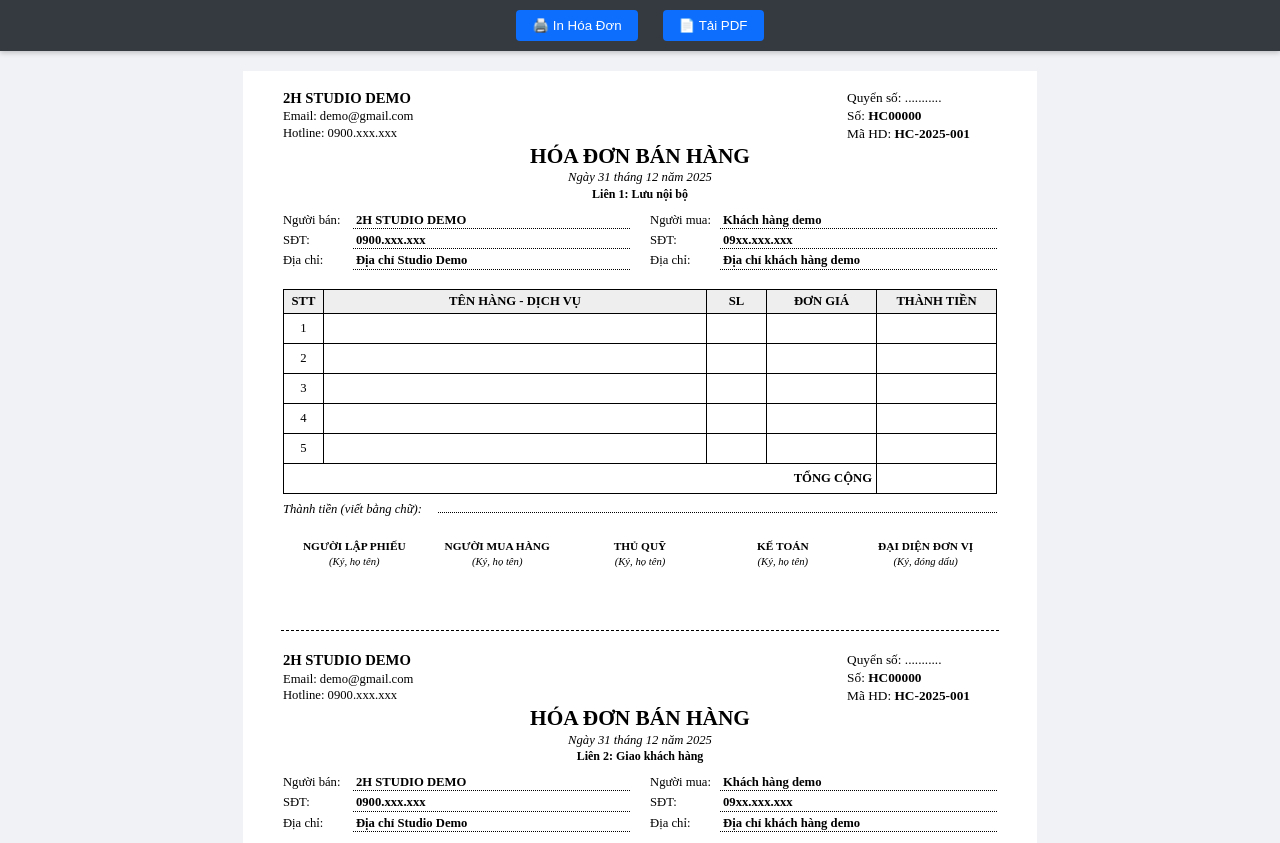
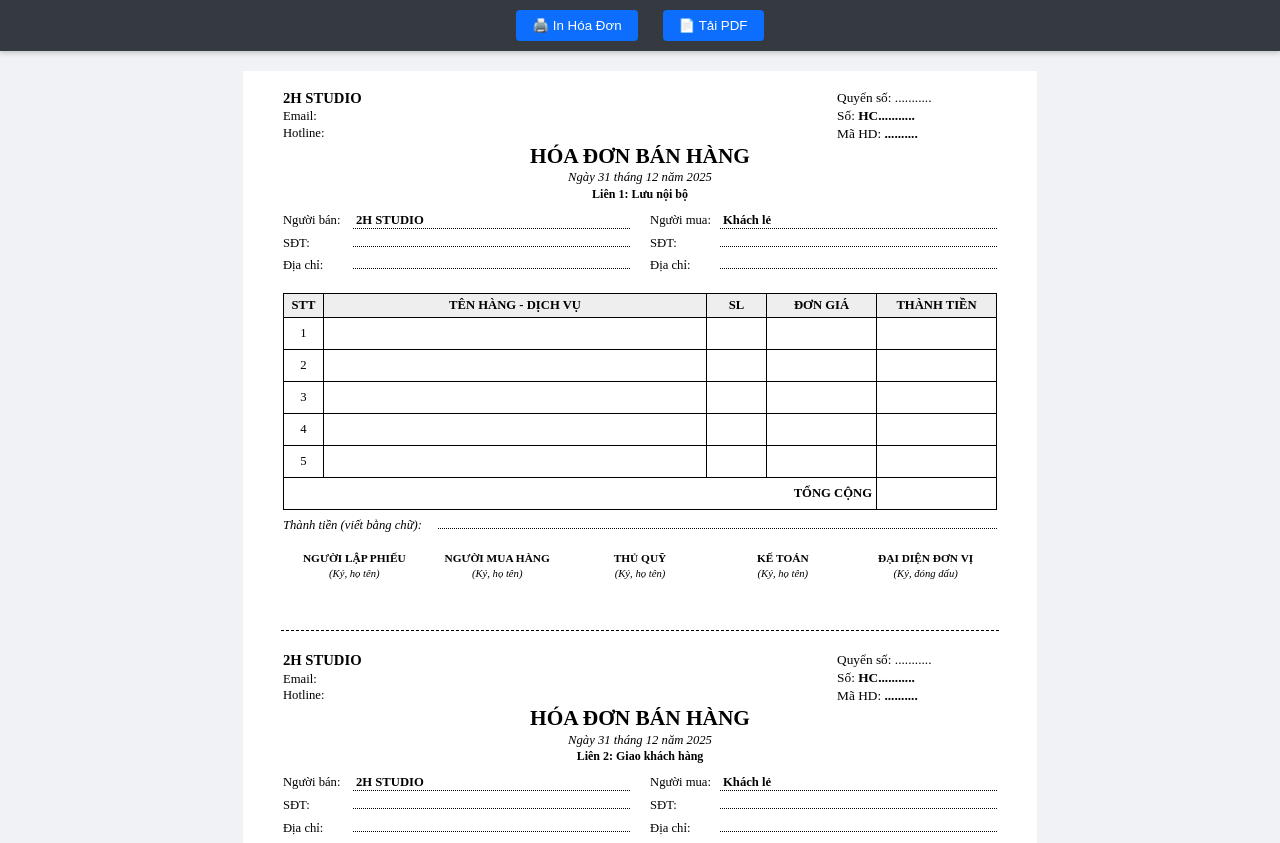
Before and after one commit to hiephoangstudio-source/hoadonthanhtoan, a plain HTML site: page index.html in a window 1280 px wide. Shown: the top 843 px of the page. Drawn offline with Linux system fonts and the light colour scheme; a web font is replaced by a local one.

Commit message:
Update index.html

```diff
--- a/index.html
+++ b/index.html
@@ -52,7 +52,7 @@
         .studio-name { font-weight: bold; font-size: 11pt; text-transform: uppercase; display: block; margin-bottom: 2px; }
         .studio-info { display: block; font-size: 9.5pt; margin-bottom: 1px; }
 
-        .header-right { text-align: left; min-width: 150px; }
+        .header-right { text-align: left; min-width: 160px; }
         .voucher-num-line { font-size: 10pt; margin-bottom: 2px; }
 
         .title-section { text-align: center; margin-bottom: 12px; margin-top: -5px; }
@@ -60,17 +60,15 @@
         .date-sub { font-style: italic; font-size: 9.5pt; margin: 1px 0; }
         .lien-info { font-weight: bold; font-size: 9pt; }
 
-        /* Thông tin người bán & người mua */
         .info-grid { display: grid; grid-template-columns: 1fr 1fr; gap: 20px; margin-bottom: 10px; }
 
         .form-row { display: flex; align-items: baseline; margin-bottom: 4px; }
-        .label { white-space: nowrap; margin-right: 5px; font-size: 9.5pt; min-width: 65px; font-weight: normal; }
+        .label { white-space: nowrap; margin-right: 5px; font-size: 9.5pt; min-width: 65px; }
         .value { flex: 1; border-bottom: 1px dotted #000; font-weight: bold; padding-left: 3px; font-size: 9.5pt; min-height: 14px; }
 
-        /* Table CSS */
         table.stock-table { width: 100%; border-collapse: collapse; font-size: 9.5pt; margin: 5px 0; }
         table.stock-table th { border: 1px solid #000; padding: 4px 2px; background: #eee; font-weight: bold; text-align: center;}
-        table.stock-table td { border: 1px solid #000; padding: 4px; height: 30px; vertical-align: middle; }
+        table.stock-table td { border: 1px solid #000; padding: 4px; height: 32px; vertical-align: middle; }
 
         .center { text-align: center; }
         .right { text-align: right; }
@@ -79,7 +77,7 @@
         .signatures { display: flex; justify-content: space-between; text-align: center; margin-top: 15px; }
         .sig-col { flex: 1; }
         .sig-title { font-weight: bold; font-size: 8.5pt; margin-bottom: 2px; text-transform: uppercase; }
-        .sig-note { font-style: italic; font-size: 8pt; margin: 0 0 40px 0; }
+        .sig-note { font-style: italic; font-size: 8pt; margin: 0 0 45px 0; }
         .sig-name { font-weight: bold; font-size: 9.5pt; }
 
         @media print {
@@ -106,49 +104,44 @@
     <script>
         const params = new URLSearchParams(window.location.search);
 
-        const chiNhanh = params.get('chi_nhanh') || "HC";
-        const dynamicSo = chiNhanh === "SG" ? "SG00000" : "HC00000";
-        const dynamicMa = params.get('ma_hd') || (chiNhanh + "-2025-001");
+        // 1. Xử lý Mã chi nhánh để ra "Số:"
+        const chiNhanh = (params.get('chi_nhanh') || "HC").toUpperCase();
+        const soHienThi = chiNhanh === "SG" ? "SG..........." : "HC...........";
+
+        // 2. Lấy Mã HD từ hệ thống (ưu tiên tham số ma_hd hoặc id)
+        const maHienThi = params.get('ma_hd') || params.get('id') || "..........";
 
         const dbData = {
             meta: {
-                id_phieu: params.get('id') || dynamicSo,
-                ma_hd: dynamicMa,
+                so_phieu: soHienThi,
+                ma_hd: maHienThi,
                 ngay_lap: params.get('ngay') || new Date().toISOString().split('T')[0],
             },
             seller: {
-                ten: params.get('ten_studio') || "2H STUDIO DEMO",
-                email: params.get('email_studio') || "demo@gmail.com",
-                sdt: params.get('sdt_studio') || "0900.xxx.xxx",
-                dia_chi: params.get('diachi_studio') || "Địa chỉ Studio Demo"
+                ten: params.get('ten_studio') || "2H STUDIO",
+                email: params.get('email_studio') || "",
+                sdt: params.get('hotline_studio') || params.get('sdt_studio') || "",
+                dia_chi: params.get('dia_chi_studio') || params.get('diachi_studio') || ""
             },
             buyer: {
-                ten: params.get('khach') || "Khách hàng demo",
-                sdt: params.get('sdt') || "09xx.xxx.xxx",
-                dia_chi: params.get('diachi') || "Địa chỉ khách hàng demo"
+                ten: params.get('khach') || "Khách lẻ",
+                sdt: params.get('sdt') || "",
+                dia_chi: params.get('diachi') || ""
             }
         };
 
         function createVoucherHtml(lienNumber, lienText) {
-            let d = new Date();
-            if(dbData.meta.ngay_lap) d = new Date(dbData.meta.ngay_lap);
+            let d = new Date(dbData.meta.ngay_lap);
+            if(isNaN(d.getTime())) d = new Date();
             const dateStr = `Ngày ${d.getDate().toString().padStart(2,'0')} tháng ${(d.getMonth()+1).toString().padStart(2,'0')} năm ${d.getFullYear()}`;
 
             let rowsHtml = '';
             for (let i = 0; i < 5; i++) {
-                rowsHtml += `
-                    <tr>
-                        <td class="center">${i+1}</td>
-                        <td></td>
-                        <td></td>
-                        <td></td>
-                        <td></td>
-                    </tr>`;
+                rowsHtml += `<tr><td class="center">${i+1}</td><td></td><td></td><td></td><td></td></tr>`;
             }
 
             return `
             <div class="voucher-section">
-                <!-- HEADER LEFT: Tên, Email, Hotline -->
                 <div class="header-section">
                     <div class="header-left">
                         <span class="studio-name">${dbData.seller.ten}</span>
@@ -157,19 +150,17 @@
                     </div>
                     <div class="header-right">
                         <div class="voucher-num-line">Quyển số: ...........</div>
-                        <div class="voucher-num-line">Số: <span class="bold">${dbData.meta.id_phieu}</span></div>
+                        <div class="voucher-num-line">Số: <span class="bold">${dbData.meta.so_phieu}</span></div>
                         <div class="voucher-num-line">Mã HD: <span class="bold">${dbData.meta.ma_hd}</span></div>
                     </div>
                 </div>
 
-                <!-- TITLE -->
                 <div class="title-section">
                     <h1 class="main-title">HÓA ĐƠN BÁN HÀNG</h1>
                     <div class="date-sub">${dateStr}</div>
                     <div class="lien-info">Liên ${lienNumber}: ${lienText}</div>
                 </div>
 
-                <!-- THÔNG TIN NGƯỜI BÁN & MUA (Đã bỏ tiêu đề nhóm) -->
                 <div class="info-grid">
                     <div class="info-box">
                         <div class="form-row">
@@ -201,7 +192,6 @@
                     </div>
                 </div>
 
-                <!-- TABLE -->
                 <div style="flex-grow:1">
                     <table class="stock-table">
                         <thead>
@@ -227,23 +217,19 @@
                     </div>
                 </div>
 
-                <!-- FOOTER -->
                 <div class="signatures">
                     <div class="sig-col">
                         <div class="sig-title">Người lập phiếu</div>
                         <div class="sig-note">(Ký, họ tên)</div>
                     </div>
-
                     <div class="sig-col">
                         <div class="sig-title">Người mua hàng</div>
                         <div class="sig-note">(Ký, họ tên)</div>
                     </div>
-
                     <div class="sig-col">
                         <div class="sig-title">Thủ quỹ</div>
                         <div class="sig-note">(Ký, họ tên)</div>
                     </div>
-
                     <div class="sig-col">
                         <div class="sig-title">Kế toán</div>
                         <div class="sig-note">(Ký, họ tên)</div>
@@ -262,7 +248,7 @@
             const html2 = createVoucherHtml(2, "Giao khách hàng");
             const separator = `<div class="middle-gap"><div class="cut-line"></div></div>`;
             container.innerHTML = html1 + separator + html2;
-            document.title = "HoaDonBanHang_" + dbData.meta.id_phieu;
+            document.title = "HD_" + dbData.meta.ma_hd;
         }
 
         document.addEventListener('DOMContentLoaded', renderApp);
```
